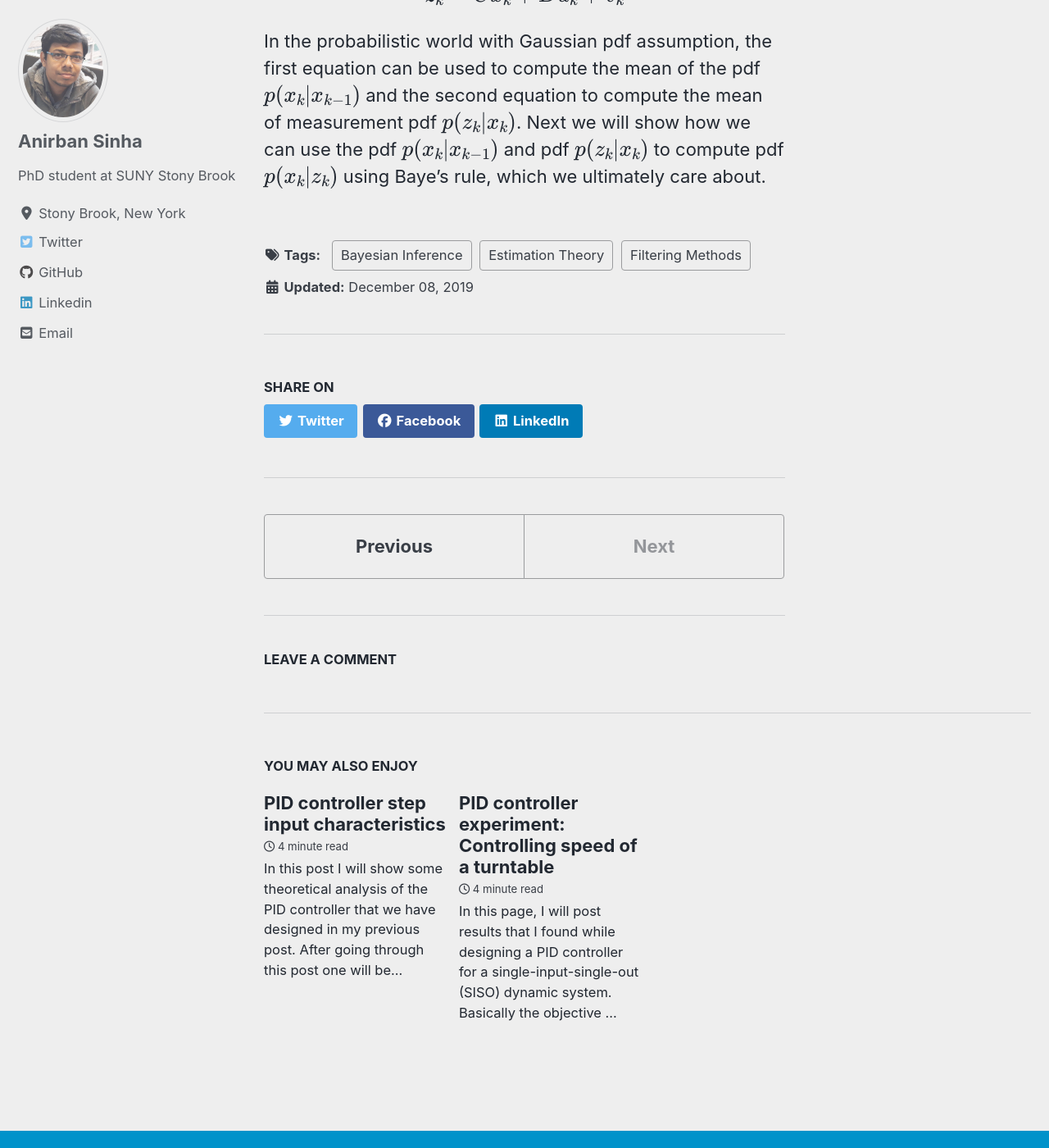
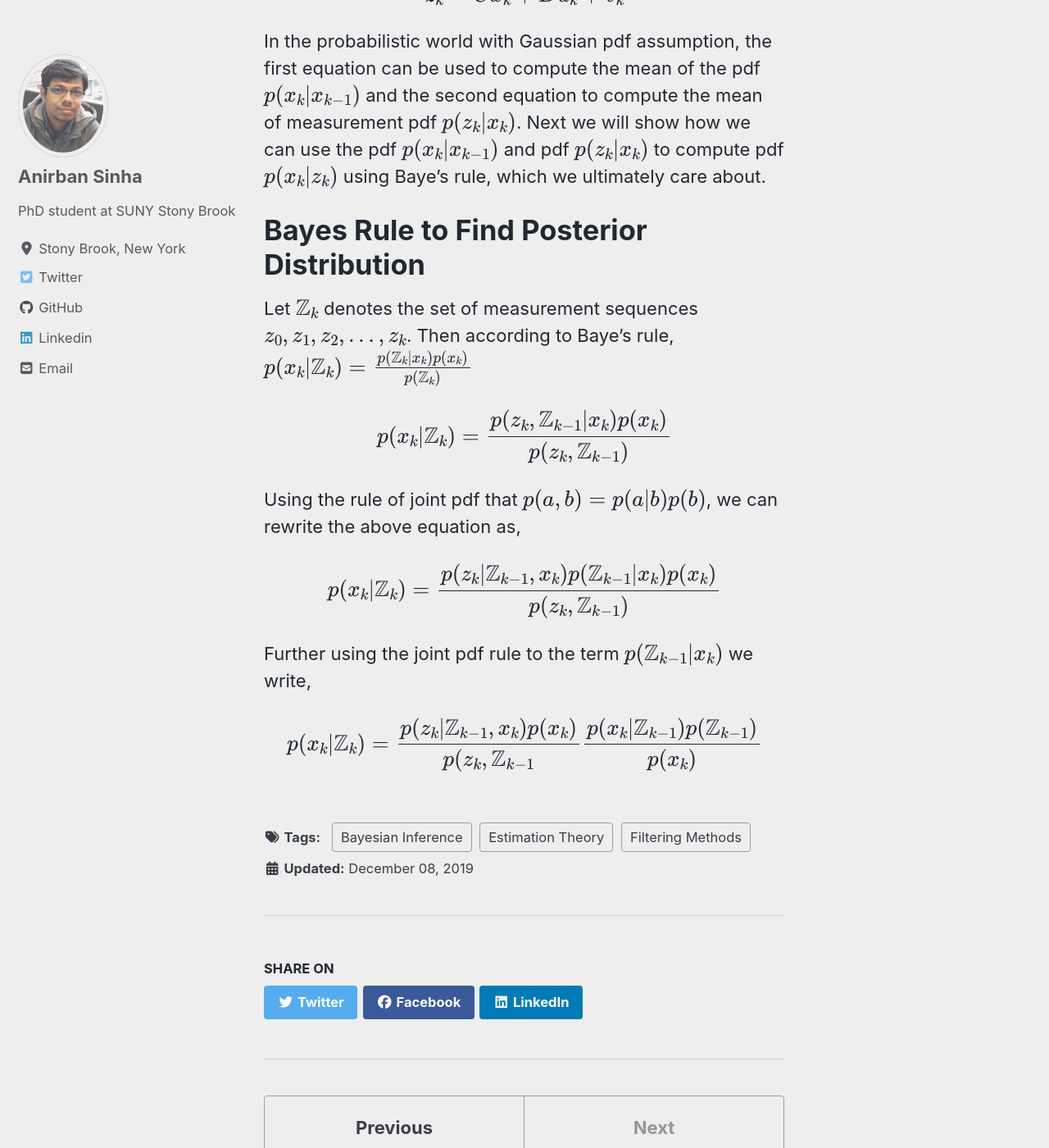
Before and after one commit to mattsinbot/mattsinbot.github.io, a Jekyll site: the page built from _posts/2019-12-08-KalmanFilter_Intro.md, in a window 1280 px wide and 1400 px high, scrolled down 1542 px. Shown: the whole window at 82% size. Built offline with Jekyll 4.4.1, drawn with Linux system fonts in a browser that asks for light colours; cached includes are drawn as plain includes; nearby versions of some CDN libraries; formulas are drawn with MathJax 3; comment, search, counter and statistics services are not loaded; some of the changed text lies outside the part shown.

```diff
--- a/_posts/2019-12-08-KalmanFilter_Intro.md
+++ b/_posts/2019-12-08-KalmanFilter_Intro.md
@@ -32,8 +32,19 @@
 
 In the probabilistic world with Gaussian pdf assumption, the first equation can be used to compute the mean of the pdf $$p(x_k \vert x_{k-1})$$ and the second equation to compute the mean of measurement pdf $$p(z_k \vert x_k)$$. Next we will show how we can use the pdf $$p(x_k \vert x_{k-1})$$ and pdf $$p(z_k \vert x_k)$$ to compute pdf $$p(x_k \vert z_k)$$ using Baye's rule, which we ultimately care about.
 
+# Bayes Rule to Find Posterior Distribution
+Let $$\mathbb{Z}_k$$ denotes the set of measurement sequences $${z_0, z_1, z_2, \dots, z_k}$$. Then according to Baye's rule,
+$$p(x_k \vert \mathbb{Z}_k) = \frac{p(\mathbb{Z}_k \vert x_k) p(x_k)}{p(\mathbb{Z}_k)}$$
 
+$$p(x_k \vert \mathbb{Z}_k) = \frac{p(z_k,\mathbb{Z}_{k-1} \vert x_k) p(x_k)}{p(z_k, \mathbb{Z}_{k-1})}$$
 
+Using the rule of joint pdf that $$p(a, b) = p(a \vert b) p(b)$$, we can rewrite the above equation as,
+
+$$p(x_k \vert \mathbb{Z}_k) = \frac{p(z_k \vert \mathbb{Z}_{k-1}, x_k) p(\mathbb{Z}_{k-1} \vert x_k) p(x_k)}{p(z_k, \mathbb{Z}_{k-1})}$$
+
+Further using the joint pdf rule to the term $$p(\mathbb{Z}_{k-1} \vert x_k)$$ we write,
+
+$$p(x_k \vert \mathbb{Z}_k) = \frac{p(z_k \vert \mathbb{Z}_{k-1}, x_k) p(x_k)}{p(z_k, \mathbb{Z}_{k-1}} \frac{p(x_k \vert \mathbb{Z}_{k-1})p(\mathbb{Z}_{k-1})}{p(x_k)}$$
 
 
   <!--image: "/images/posts/kalman_post_header_image.png"-->
```
